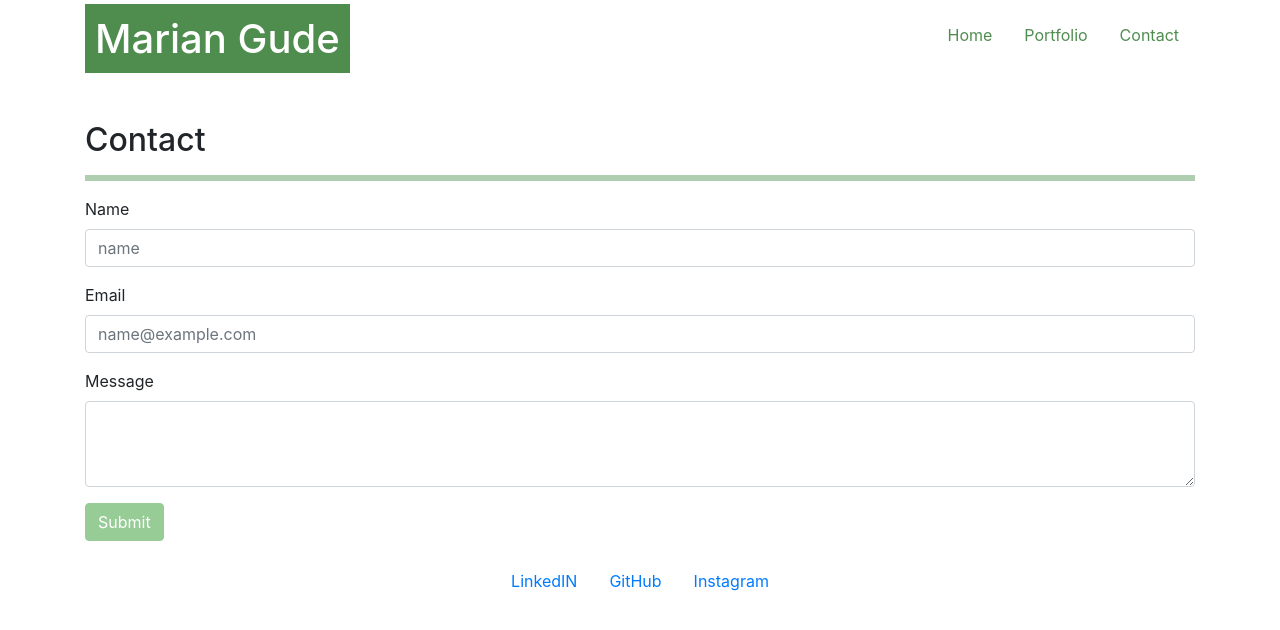
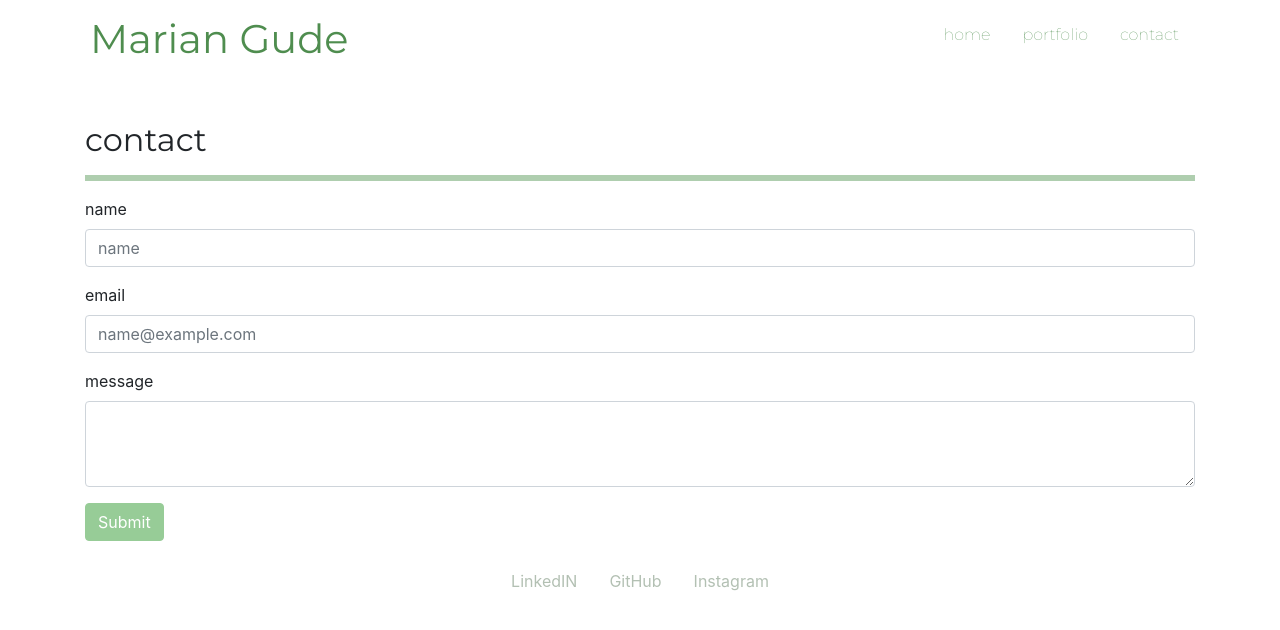
Before and after one commit to mkgude/hw2-responsiveportfolio, a plain HTML site: page contact.html in a window 1280 px wide. Drawn offline with nearby package versions, Linux system fonts and the light colour scheme.

Commit message:
updated text and made sure that links linked up appropriately with consistent headers and footers

```diff
--- a/contact.html
+++ b/contact.html
@@ -7,6 +7,10 @@
     <link
       rel="stylesheet"
       href="https://maxcdn.bootstrapcdn.com/bootstrap/4.0.0/css/bootstrap.min.css"
+    />
+    <link
+      href="https://fonts.googleapis.com/css2?family=Montserrat:wght@100;400&display=swap"
+      rel="stylesheet"
     />
     <link rel="stylesheet" type="text/css" href="css/style.css" />
 
@@ -45,31 +49,35 @@
 
     <!-- This is where the main section goes  -->
     <main id="main-section">
-      <form class="container">
+      <form class="container" id="form-section">
         <h2>Contact</h2>
         <hr />
         <div class="form-group">
-          <label for="exampleFormControlInput1">Name</label>
+          <label for="exampleFormControlTextarea1" class="form-text"
+            >Name</label
+          >
           <input
-            type="email"
-            class="form-control"
-            id="exampleFormControlInput1"
+            type="name"
+            class="form-control form-text"
+            id="exampleFormControlTextarea1"
             placeholder="name"
           />
         </div>
-
+        <!-- add a form where it asks for name, email and an area for the message  -->
         <div class="form-group">
-          <label for="exampleFormControlInput1">Email</label>
+          <label for="exampleFormControlInput1" class="form-text">Email</label>
           <input
             type="email"
-            class="form-control"
+            class="form-control form-text"
             id="exampleFormControlInput1"
             placeholder="name@example.com"
           />
         </div>
 
         <div class="form-group">
-          <label for="exampleFormControlTextarea1">Message</label>
+          <label for="exampleFormControlTextarea1" class="form-text"
+            >Message</label
+          >
           <textarea
             class="form-control"
             id="exampleFormControlTextarea1"
@@ -85,24 +93,27 @@
     </main>
 
     <footer class="container">
-      <!-- add a footer  -->
+      <!-- add a footer - make it sticky and add socialmedia links -->
       <ul class="nav justify-content-center footer-edits">
         <li class="nav-item">
           <a
-            class="nav-link active"
+            class="nav-link active footer-link"
             href="https://www.linkedin.com/in/mkgude"
             target="blank"
             >LinkedIN</a
           >
         </li>
         <li class="nav-item">
-          <a class="nav-link" href="https://github.com/mkgude" target="blank"
+          <a
+            class="nav-link footer-link"
+            href="https://github.com/mkgude"
+            target="blank"
             >GitHub</a
           >
         </li>
         <li class="nav-item">
           <a
-            class="nav-link"
+            class="nav-link footer-link"
             href="https://www.instagram.com/mkgude/"
             target="blank"
             >Instagram</a
--- a/css/style.css
+++ b/css/style.css
@@ -6,10 +6,17 @@
 
 header {
   margin-top: 15px;
+  text-transform: lowercase;
+}
+
+.footer-link {
+  color: rgb(179, 192, 179);
 }
 
 .nav-link-edit {
   color: rgb(79, 141, 79);
+  font-family: "Montserrat", sans-serif;
+  font-weight: 100;
 }
 .container {
   width: 100%;
@@ -18,13 +25,25 @@ header {
 
 #main-section {
   margin-top: 50px;
+  align-content: center;
 }
 
 h1 {
-  background-color: rgb(79, 141, 79);
-  color: white;
+  color: rgb(79, 141, 79);
   display: inline;
-  padding: 10px;
+  padding-left: 5px;
+  padding-right: 5px;
+  text-transform: capitalize;
+  font-family: "Montserrat", sans-serif;
+}
+
+h2 {
+  text-transform: lowercase;
+  font-family: "Montserrat", sans-serif;
+}
+
+p {
+  color: rgb(94, 92, 92);
 }
 
 #profile-image {
@@ -33,6 +52,9 @@ h1 {
   height: auto;
 }
 
+.form-text {
+  text-transform: lowercase;
+}
 hr {
   border: 3px solid rgb(175, 206, 175);
 }
@@ -54,7 +76,9 @@ hr {
   height: auto;
   width: 100%;
 }
-@media screen and (max-width: 640px) {
+
+/* special css for small screen  */
+@media screen and (min-width: 576px) {
   .header-wrap {
     width: 600px;
   }
@@ -64,11 +88,19 @@ hr {
     margin: 5px;
     float: left;
   }
+
+  #main-section {
+    width: 100%;
+  }
+
+  #portfolio-section {
+    width: 100%;
+  }
 }
-
-@media screen and (max-width: 980) {
+/* special css for medium screen  */
+@media screen and (min-width: 768px) {
   .header-wrap {
-    width: 600px;
+    width: 100%;
   }
   #h1,
   #nav {
@@ -81,4 +113,25 @@ hr {
     background-color: white;
     color: rgb(79, 141, 79);
   }
+  #main-section {
+    width: 100%;
+  }
+
+  #portfolio-section {
+    width: 100%;
+  }
 }
+
+/* special css for large screen  */
+@media screen and (min-width: 992px) {
+  .header-wrap {
+    width: 100%;
+  }
+  #main-section {
+    width: 100%;
+  }
+
+  #portfolio-section {
+    width: 100%;
+  }
+}
```
Also changed, not shown: index.html (+25 -14 lines), portfolio.html (+14 -8 lines), 1 other file.
